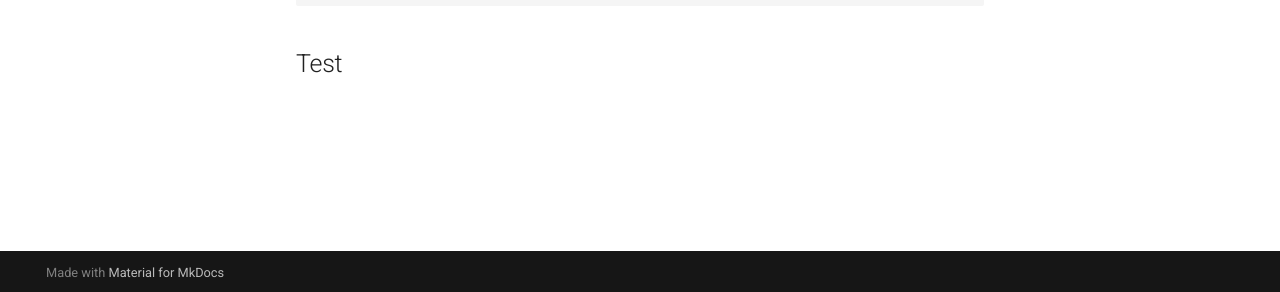
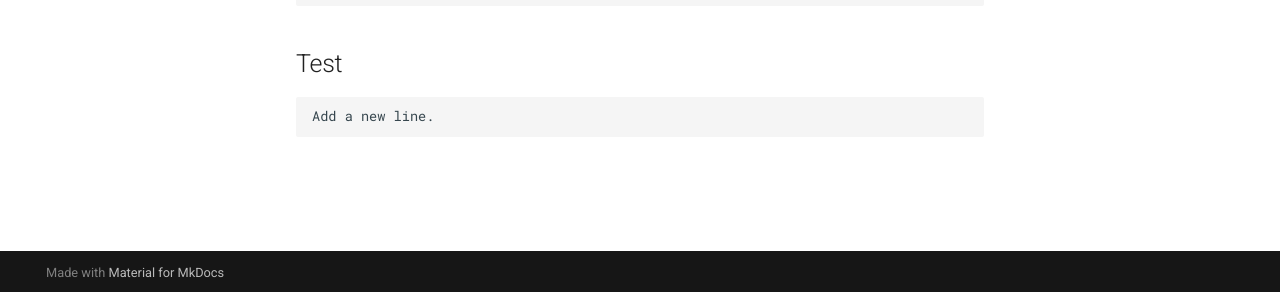
Before and after one commit to PurrPurrCat/PurrPurrCat.github.io, an MkDocs documentation site: the page built from docs/index.md, in a window 1280 px wide. Shown: the part 605-897 px from the top of the page. Built offline with MkDocs 1.6.1 and Material for MkDocs 9.7.7, drawn with Linux system fonts in a browser that asks for light colours.

Commit message:
Add a new line in index.md .

```diff
--- a/docs/index.md
+++ b/docs/index.md
@@ -17,3 +17,4 @@ For full documentation visit [mkdocs.org](https://www.mkdocs.org).
         ...       # Other markdown pages, images and other files.
 
 ## Test
+    Add a new line.
```
